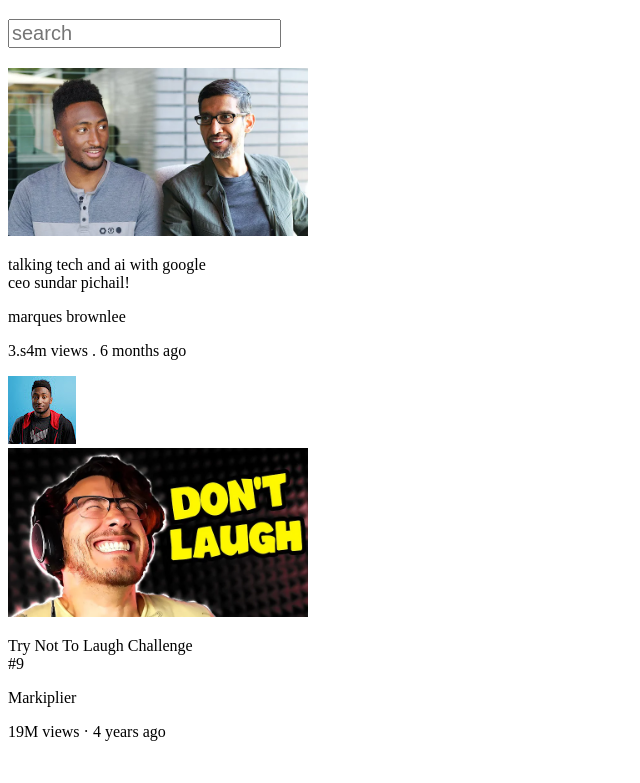
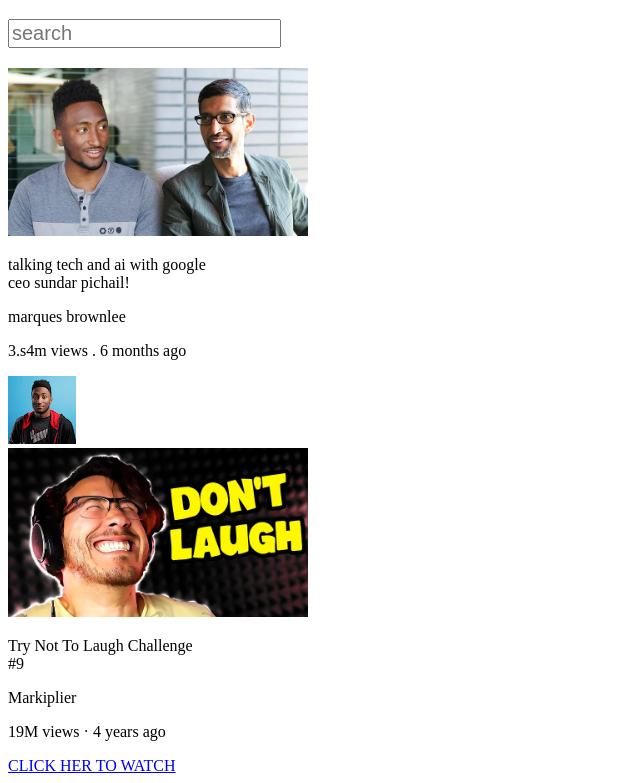
Before and after one commit to samebiloma/absuboy-website, a plain HTML site: page index.html in a window 1280 px wide. Shown: the part 61-844 px from the top of the page, without its empty margins (0-640 px from the left). Before the commit the page ends 818 px from the top, so only its background shows below. Drawn offline with Linux system fonts and the light colour scheme.

Commit message:
Update index.html

```diff
--- a/index.html
+++ b/index.html
@@ -55,6 +55,7 @@
 <p class="video-title">Try Not To Laugh Challenge #9</p>
 <p class="video-author">Markiplier</p>
 <p class="video-stat">19M views · 4 years ago </p>
+     <a href="https://www.youtube.com/"   target="_blank"> CLICK HER TO WATCH</a>
 
 </div>
     </body>
```
